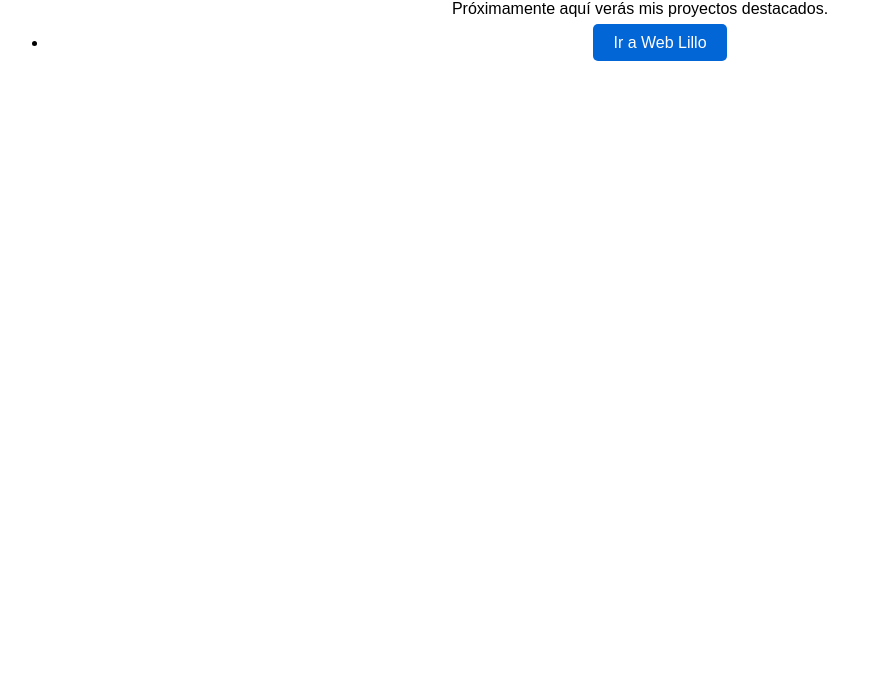
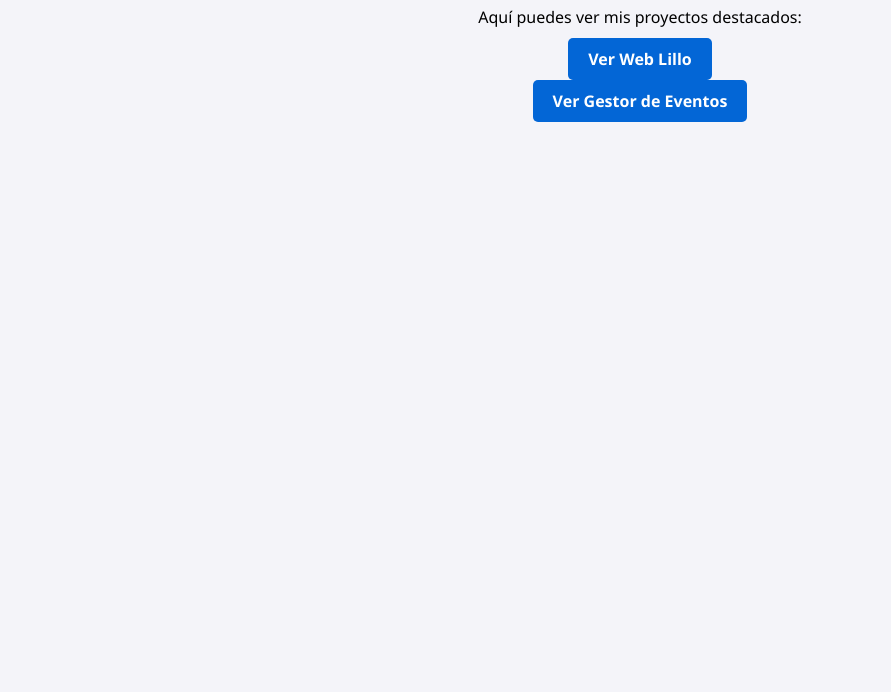
Before and after one commit to JavierJv10/practicas-desarrollo-web, a plain HTML site: page index.html in a window 1280 px wide. Shown: the part 108-800 px from the top of the page, without its empty margins (0-891 px from the left). Drawn offline with Linux system fonts and the light colour scheme.

Commit message:
Update index.html

```diff
--- a/index.html
+++ b/index.html
@@ -2,18 +2,24 @@
 <html lang="es">
 <head>
     <meta charset="UTF-8">
-    <title>Portafolio de Javier JV</title>
+    <meta name="viewport" content="width=device-width, initial-scale=1.0">
+    <title>Portafolio | Javier Jimeno</title>
+    <style>
+        body { font-family: 'Segoe UI', Tahoma, Geneva, Verdana, sans-serif; text-align: center; margin-top: 50px; background-color: #f4f4f9; }
+        h1 { color: #333; }
+        ul { list-style: none; padding: 0; }
+        li { margin: 20px 0; }
+        a { padding: 10px 20px; background-color: #0366d6; color: white; text-decoration: none; border-radius: 5px; font-weight: bold; }
+        a:hover { background-color: #0256b9; }
+    </style>
 </head>
 <body>
     <h1>¡Bienvenido a mi Portafolio!</h1>
-    <p>Próximamente aquí verás mis proyectos destacados.</p>
+    <p>Aquí puedes ver mis proyectos destacados:</p>
+
     <ul>
-        <li><a href="Web-Lillo/puebloLillo.html">Ir a Web Lillo</a></li>
+        <li><a href="Web-Lillo/puebloLillo.html">Ver Web Lillo</a></li>
+        <li><a href="Gestor-de-Eventos/index.html">Ver Gestor de Eventos</a></li>
     </ul>
 </body>
 </html>
-
-<style>
-    body { font-family: sans-serif; text-align: center; margin-top: 50px; }
-    a { padding: 10px 20px; background-color: #0366d6; color: white; text-decoration: none; border-radius: 5px; }
-</style>
```
